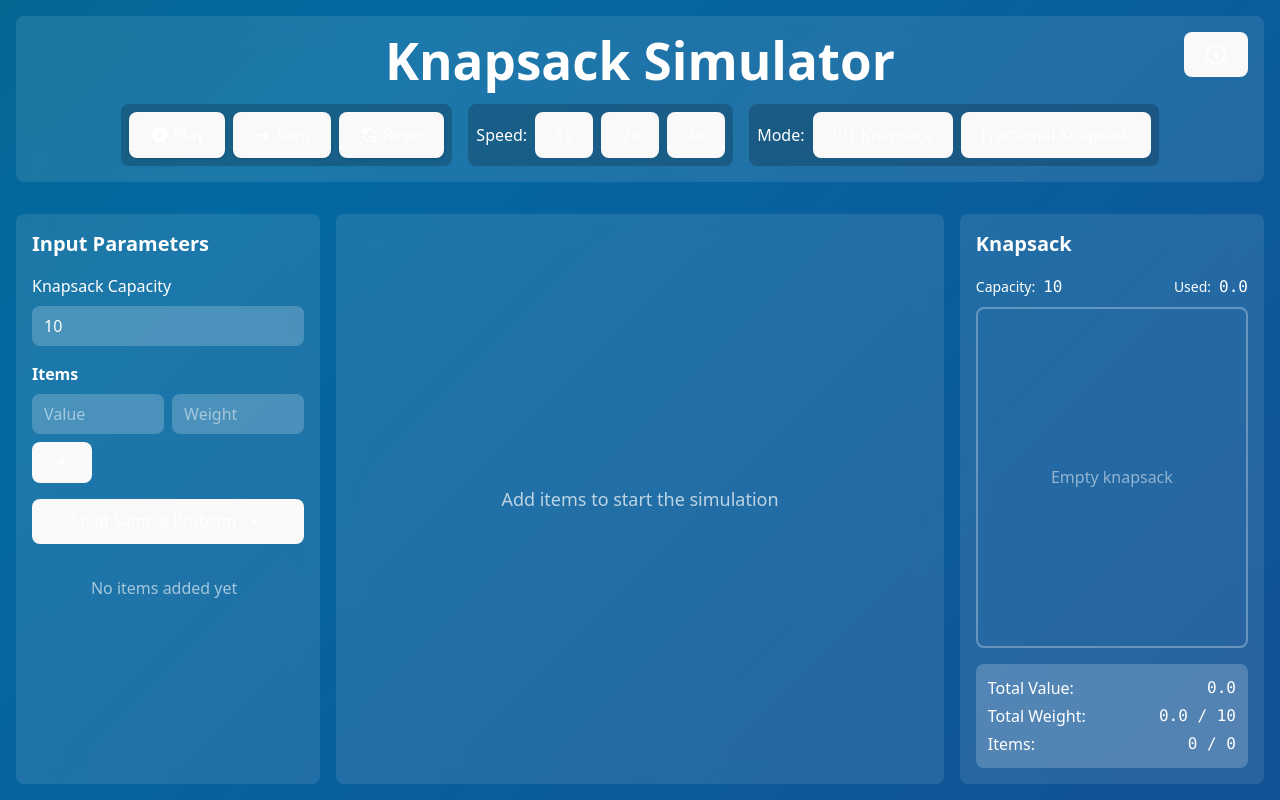
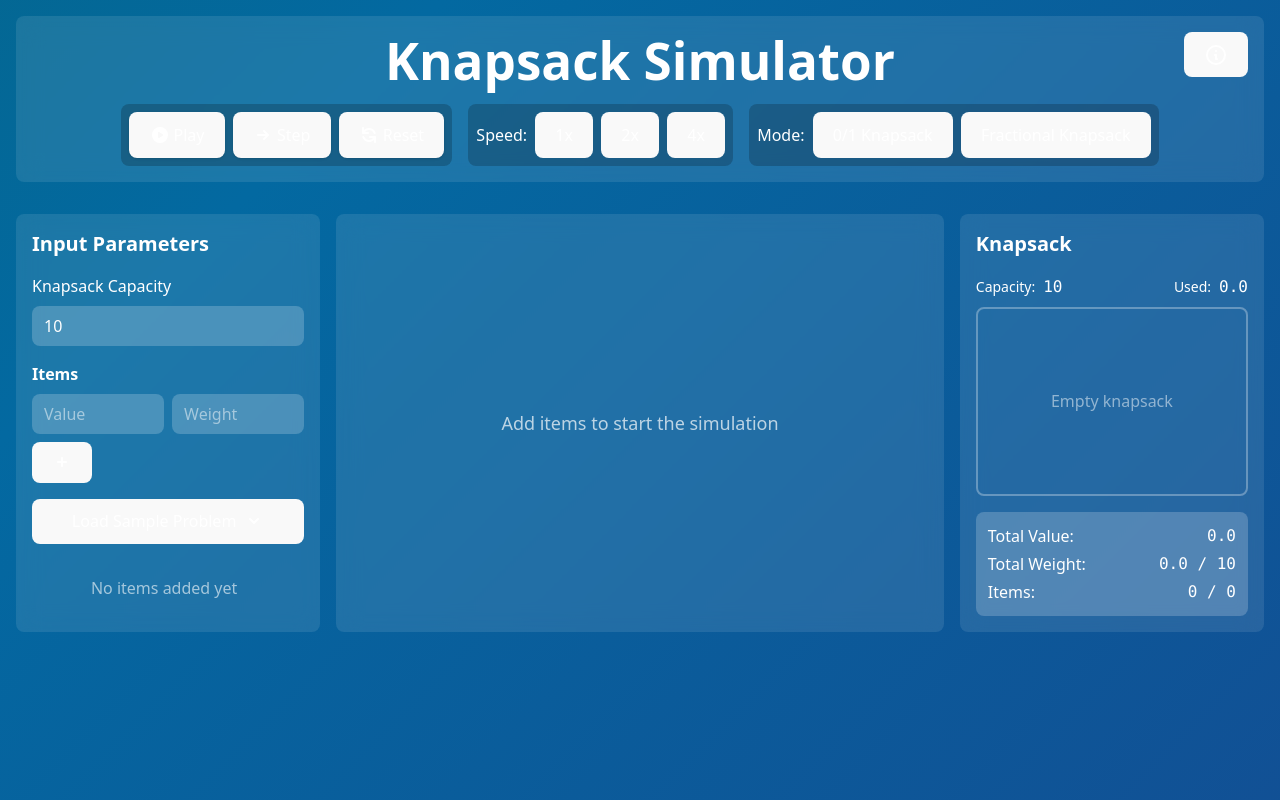
Before and after one commit to Unchanted/knapsack-simulator, a React (Vite) app: page / in a window 1280 px wide. Built offline with nearby package versions, Linux system fonts and the light colour scheme.

Commit message:
fix: add scroll bar to fix overflow issue

```diff
--- a/src/App.jsx
+++ b/src/App.jsx
@@ -31,9 +31,9 @@ function App() {
     resetSimulation();
   };
 
-  // Add a function to load multiple items at once
+
   const handleLoadItems = (newItems) => {
-    // Generate unique IDs for each item
+
     const itemsWithIds = newItems.map((item, index) => ({
       ...item,
       id: Date.now() + index
@@ -53,7 +53,7 @@ function App() {
     resetSimulation();
   };
 
-  // Add function to clear all items
+
   const handleClearAllItems = () => {
     setItems([]);
     resetSimulation();
@@ -61,7 +61,7 @@ function App() {
 
   const handleModeChange = (newMode) => {
     setMode(newMode);
-    // Keep the items but reset the simulation
+
     setIsPlaying(false);
     setStep(0);
     setSolution({
@@ -100,11 +100,11 @@ function App() {
   };
 
   const getMaxSteps = () => {
-    // For DP, the max steps is the number of cells in the table
+
     if (mode === 'dp') {
       return (items.length + 1) * (capacity + 1);
     }
-    // For greedy, the max steps is sorting + adding items
+
     else {
       return items.length + 1;
     }
@@ -139,14 +139,16 @@ function App() {
         onModeChange={handleModeChange}
       />
 
+      {}
+      <div className="flex-1 overflow-y-auto">
         <motion.div
-        className="flex flex-1 p-4 gap-4"
+          className="flex p-4 gap-4"
           initial={{ opacity: 0 }}
           animate={{ opacity: 1 }}
           transition={{ duration: 0.5 }}
         >
-        {/* Left Panel - Inputs */}
-        <div className="w-1/4 bg-white/10 backdrop-blur-md rounded-lg p-4 flex flex-col gap-4">
+          {}
+          <div className="w-1/4 bg-white/10 backdrop-blur-md rounded-lg p-4 flex flex-col gap-4 sticky top-4">
             <ItemInput
               items={items}
               onAddItem={handleAddItem}
@@ -181,7 +183,7 @@ function App() {
             )}
           </div>
 
-        {/* Right Panel - Knapsack Visualizer */}
+          {}
           <div className="w-1/4 bg-white/10 backdrop-blur-md rounded-lg p-4 flex flex-col">
             <KnapsackVisualizer
               items={items}
@@ -192,10 +194,10 @@ function App() {
           </div>
         </motion.div>
 
-      {/* Bottom - Summary (Optional) */}
+        {}
         {step >= getMaxSteps() && (
           <motion.div
-          className="w-full bg-white/10 backdrop-blur-md rounded-lg p-4 m-4"
+            className="w-full bg-white/10 backdrop-blur-md rounded-lg p-4 mx-4 mb-4"
             initial={{ y: 50, opacity: 0 }}
             animate={{ y: 0, opacity: 1 }}
             transition={{ duration: 0.5 }}
@@ -209,6 +211,7 @@ function App() {
           </motion.div>
         )}
       </div>
+    </div>
   );
 }
 
```
Lines whose indentation alone changed are shown as unchanged.
